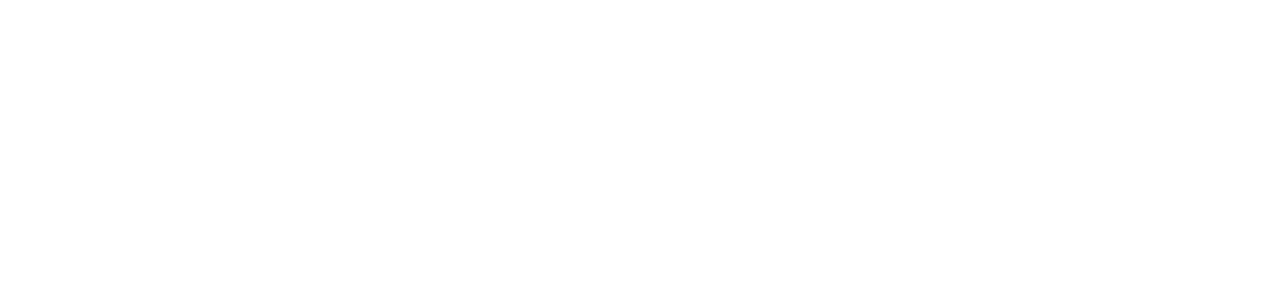
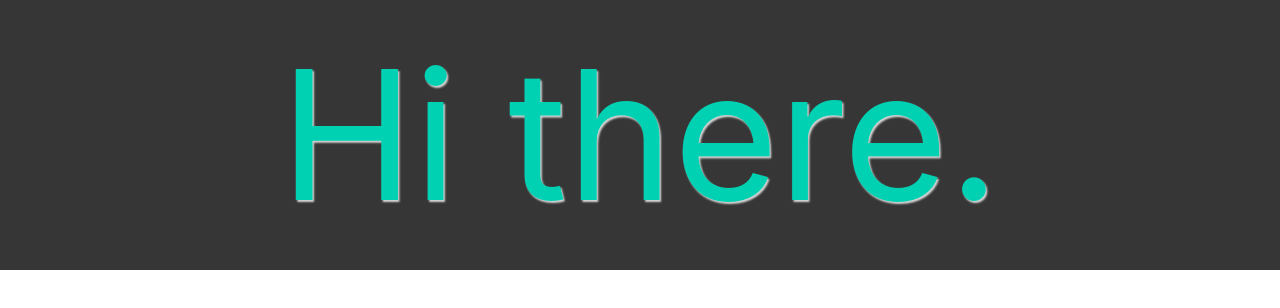
Before and after one commit to danielrezz/updatedPortfolio, a plain HTML site: page index.html in a window 1280 px wide. Drawn offline with nearby package versions, Linux system fonts and the light colour scheme.

Commit message:
updating

```diff
--- a/index.html
+++ b/index.html
@@ -8,7 +8,9 @@
     <script defer src="https://use.fontawesome.com/releases/v5.14.0/js/all.js"></script>
     <title>Daniel Reza | Full Stack Developer & Sound Designer</title>
 </head>
-<body>
+<body class="has-background-dark">
+
+    <h1 class="is-flex is-justify-content-center has-text-primary">Hi there.</h1>
 
 </body>
 </html>
--- a/style.css
+++ b/style.css
@@ -0,0 +1,5 @@
+h1 {
+    font-size: 180px;
+    text-shadow: rgba(255, 255, 255, 0.8) 1.5px 1.5px 2px;
+    color: black;
+}
```
